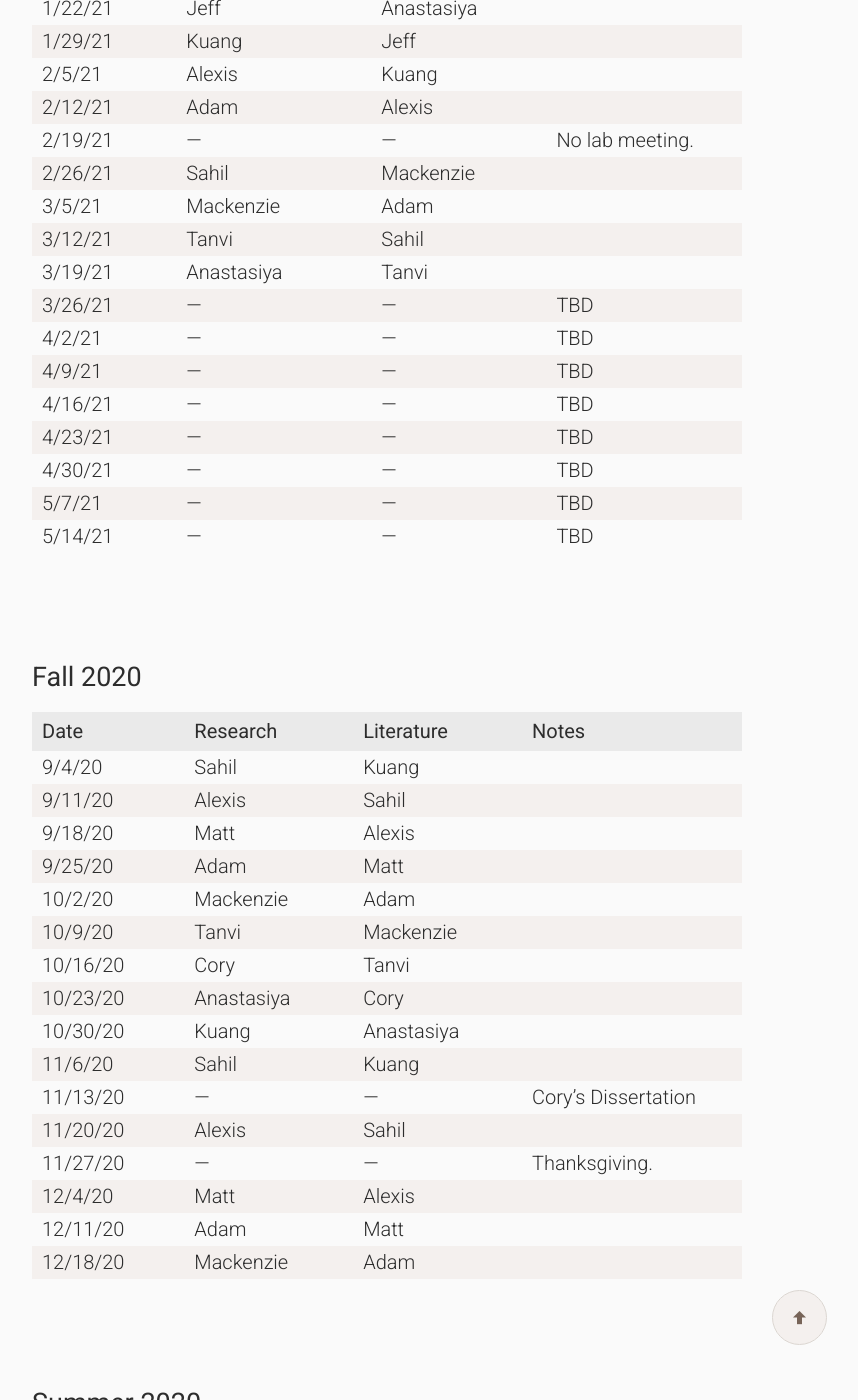
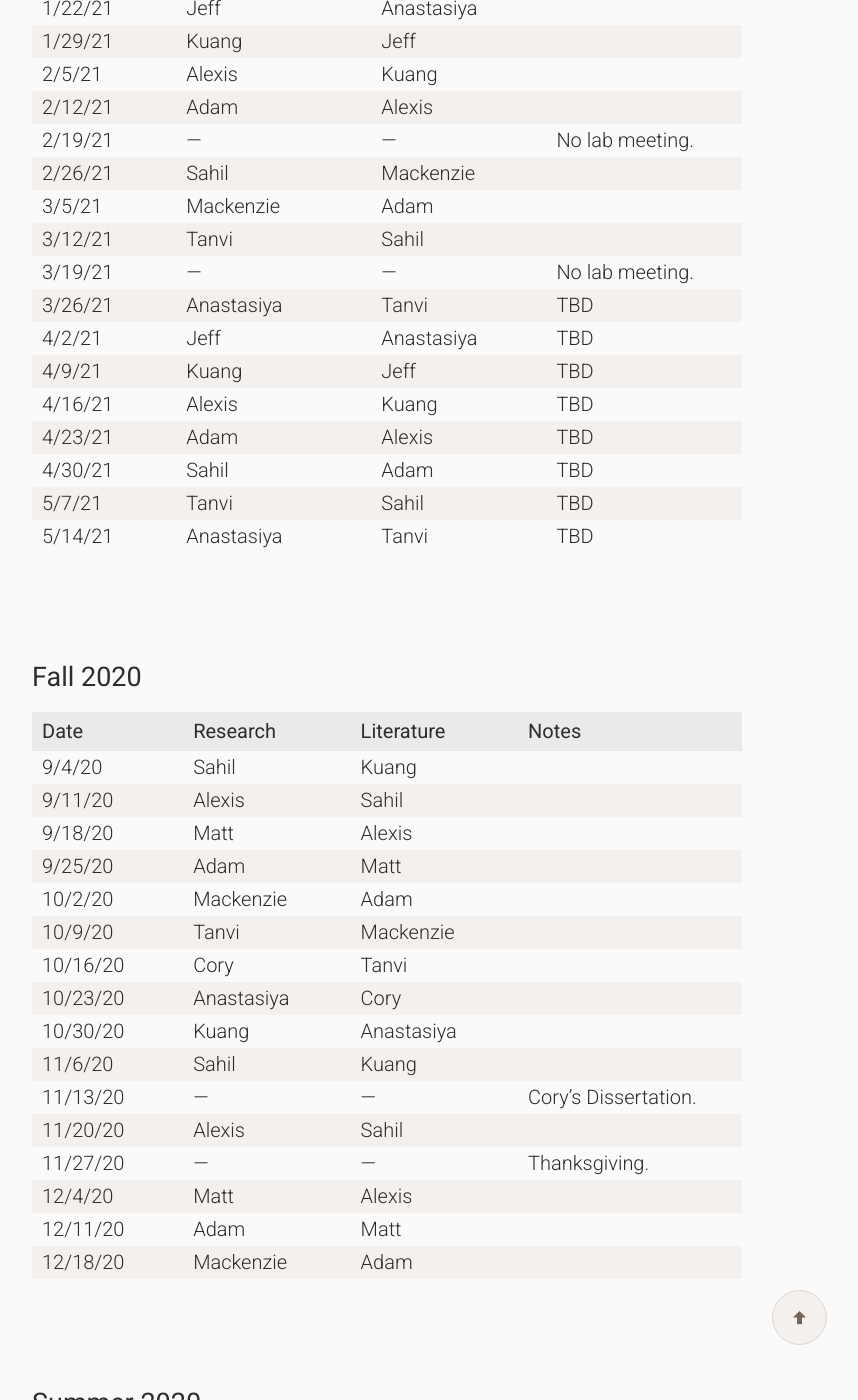
Before and after one commit to wilkelab/wilkelab.github.io, a Jekyll site: the page built from lab_meetings.md, in a window 1280 px wide and 1400 px high, scrolled down 427 px. Shown: the whole window, without its empty margins (253-1111 px from the left). Built offline with Jekyll 4.4.1, drawn with Linux system fonts in a browser that asks for light colours; nearby versions of some CDN libraries.

Commit message:
Second half of semester schedule added

```diff
--- a/lab_meetings.md
+++ b/lab_meetings.md
@@ -22,15 +22,15 @@
 | 2/26/21 || Sahil || Mackenzie ||
 | 3/5/21 || Mackenzie  || Adam ||
 | 3/12/21 || Tanvi || Sahil ||
-| 3/19/21 || Anastasiya || Tanvi ||
-| 3/26/21 || --- || --- || TBD
-| 4/2/21 || --- || --- || TBD
-| 4/9/21 || --- || --- || TBD
-| 4/16/21 || --- || --- || TBD
-| 4/23/21 || --- || --- || TBD
-| 4/30/21 || --- || --- || TBD
-| 5/7/21 || --- || --- || TBD
-| 5/14/21 || --- || --- || TBD
+| 3/19/21 || --- || --- || No lab meeting.
+| 3/26/21 || Anastasiya || Tanvi || TBD
+| 4/2/21 || Jeff || Anastasiya || TBD
+| 4/9/21 || Kuang || Jeff || TBD
+| 4/16/21 || Alexis || Kuang || TBD
+| 4/23/21 || Adam || Alexis || TBD
+| 4/30/21 || Sahil || Adam || TBD
+| 5/7/21 || Tanvi || Sahil || TBD
+| 5/14/21 || Anastasiya || Tanvi || TBD
 |------+---+--------------------+---+----------------------+---+-------|
 {:.widetable}
 
@@ -51,7 +51,7 @@
 | 10/23/20 || Anastasiya || Cory ||
 | 10/30/20 || Kuang || Anastasiya ||
 | 11/6/20 || Sahil || Kuang ||
-| 11/13/20 || --- || --- || Cory's Dissertation
+| 11/13/20 || --- || --- || Cory's Dissertation.
 | 11/20/20 || Alexis || Sahil ||
 | 11/27/20 || --- || --- || Thanksgiving.
 | 12/4/20 || Matt || Alexis ||
```
